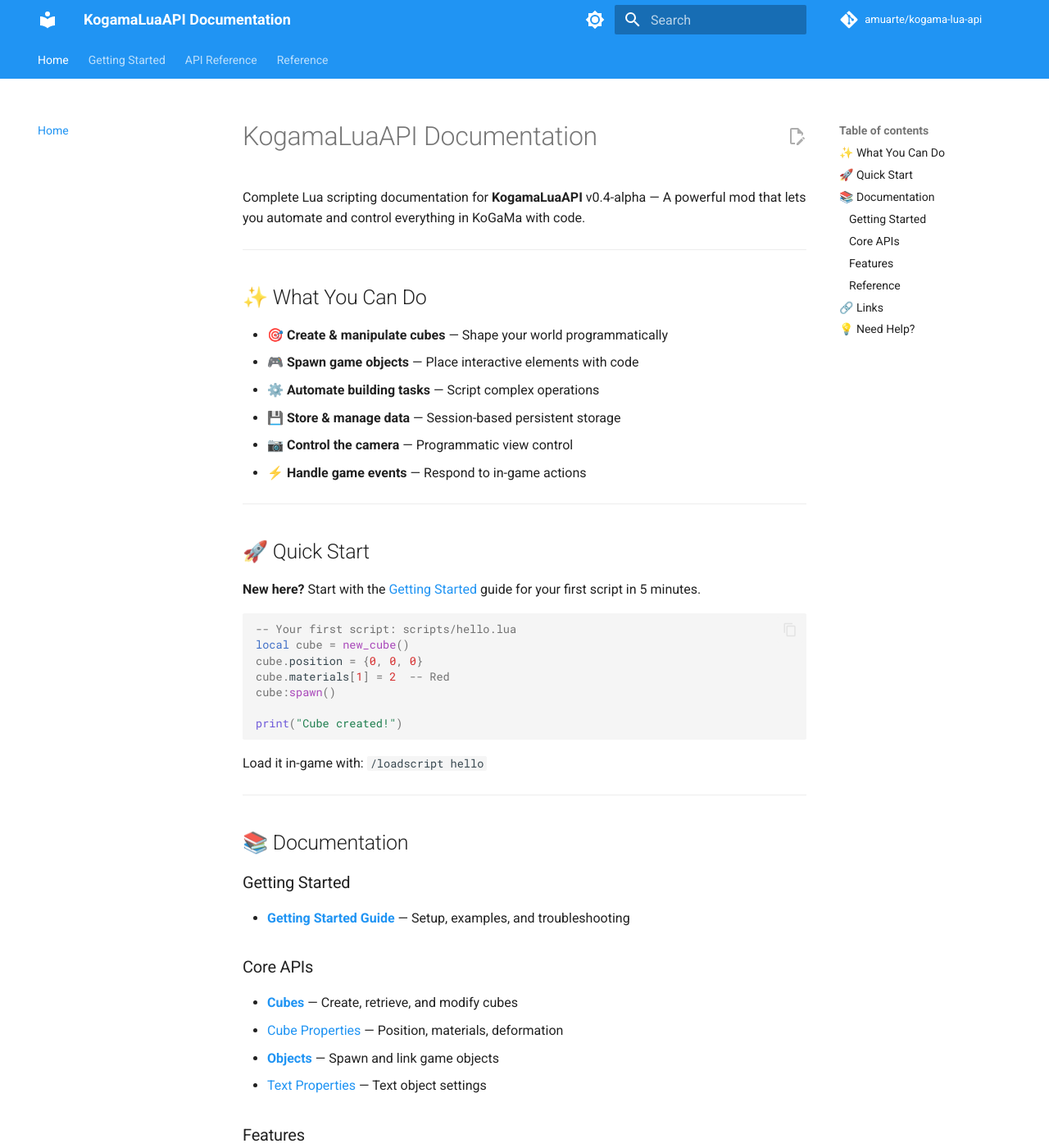
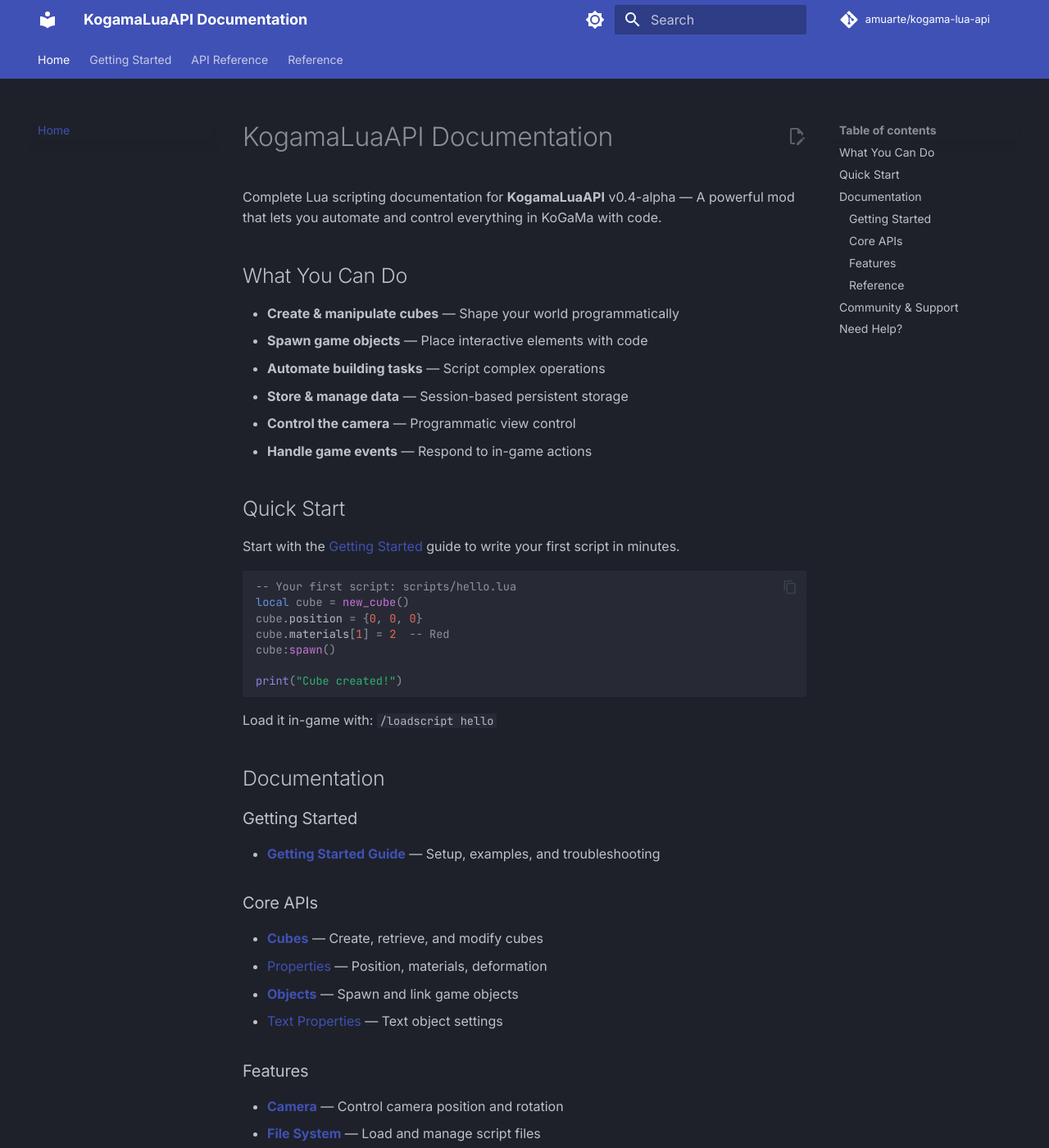
Before and after one commit to amuarte/kogama-lua-api, an MkDocs documentation site: the page built from docs/index.md, in a window 1280 px wide and 1400 px high. Shown: the whole window at 82% size. Built offline with MkDocs 1.6.1 and Material for MkDocs 9.7.7, drawn with Linux system fonts in a browser that asks for light colours; comment, search, counter and statistics services are not loaded; some of the changed text lies outside the part shown.

Commit message:
Modernize documentation with professional IDE-style theme
- Set dark theme as default with slate color scheme
- Changed fonts to Inter (text) and JetBrains Mono (code)
- Enhanced CSS with professional typography and spacing
- Improved code block styling with dark background
- Added table hover effects and better visual hierarchy
- Removed emojis from documentation for professional appearance
- Updated admonition styling with accent colors
- Improved responsive table design for all screen sizes

````diff
--- a/docs/index.md
+++ b/docs/index.md
@@ -2,22 +2,18 @@
 
 Complete Lua scripting documentation for **KogamaLuaAPI** v0.4-alpha — A powerful mod that lets you automate and control everything in KoGaMa with code.
 
----
+## What You Can Do
 
-## ✨ What You Can Do
+- **Create & manipulate cubes** — Shape your world programmatically
+- **Spawn game objects** — Place interactive elements with code
+- **Automate building tasks** — Script complex operations
+- **Store & manage data** — Session-based persistent storage
+- **Control the camera** — Programmatic view control
+- **Handle game events** — Respond to in-game actions
 
-- 🎯 **Create & manipulate cubes** — Shape your world programmatically
-- 🎮 **Spawn game objects** — Place interactive elements with code
-- ⚙️ **Automate building tasks** — Script complex operations
-- 💾 **Store & manage data** — Session-based persistent storage
-- 📷 **Control the camera** — Programmatic view control
-- ⚡ **Handle game events** — Respond to in-game actions
+## Quick Start
 
----
-
-## 🚀 Quick Start
-
-**New here?** Start with the [Getting Started](getting-started.md) guide for your first script in 5 minutes.
+Start with the [Getting Started](getting-started.md) guide to write your first script in minutes.
 
 ```lua
 -- Your first script: scripts/hello.lua
@@ -31,42 +27,40 @@ print("Cube created!")
 
 Load it in-game with: `/loadscript hello`
 
----
-
-## 📚 Documentation
+## Documentation
 
 ### Getting Started
+
 - **[Getting Started Guide](getting-started.md)** — Setup, examples, and troubleshooting
 
 ### Core APIs
+
 - **[Cubes](api-reference/cubes/index.md)** — Create, retrieve, and modify cubes
-  - [Cube Properties](api-reference/cubes/properties.md) — Position, materials, deformation
+  - [Properties](api-reference/cubes/properties.md) — Position, materials, deformation
 - **[Objects](api-reference/objects/index.md)** — Spawn and link game objects
   - [Text Properties](api-reference/objects/properties/text.md) — Text object settings
 
 ### Features
+
 - **[Camera](api-reference/camera.md)** — Control camera position and rotation
 - **[File System](api-reference/filesystem.md)** — Load and manage script files
 - **[Event Handlers](api-reference/events.md)** — Listen to game events
 - **[Session Storage](api-reference/storage.md)** — Persistent temporary data
 
 ### Reference
+
 - **[Materials Reference](reference/materials.md)** — All 70+ material IDs with previews
-- **[Object Types Reference](reference/object-types.md)** — 50+ spawnable objects with images
+- **[Object Types Reference](reference/object-types.md)** — 80+ spawnable objects with images
 
----
+## Community & Support
 
-## 🔗 Links
+- **[Discord Community](https://discord.gg/u6tKuP3k4M)** — Get help, share scripts, report bugs
+- **[GitHub Repository](https://github.com/amuarte/kogama-lua-api)** — Source code and releases
+- **[Latest Release](https://github.com/amuarte/kogama-lua-api/releases)** — Download the mod
 
-- 💬 **[Discord Community](https://discord.gg/u6tKuP3k4M)** — Get help, share scripts, report bugs
-- 🐙 **[GitHub Repository](https://github.com/amuarte/kogama-lua-api)** — Source code and releases
-- 📦 **[Latest Release](https://github.com/amuarte/kogama-lua-api/releases)** — Download the mod
+## Need Help?
 
----
-
-## 💡 Need Help?
-
-- 📖 Check the [Getting Started](getting-started.md) guide
-- 🔍 Use the search bar (top-right)
-- 💬 Ask on [Discord](https://discord.gg/u6tKuP3k4M)
-- 🐛 Report issues on [GitHub](https://github.com/amuarte/kogama-lua-api/issues)
+- Check the [Getting Started](getting-started.md) guide
+- Use the search bar (top-right)
+- Ask on [Discord](https://discord.gg/u6tKuP3k4M)
+- Report issues on [GitHub](https://github.com/amuarte/kogama-lua-api/issues)
--- a/mkdocs.yml
+++ b/mkdocs.yml
@@ -8,21 +8,21 @@ edit_uri: edit/main/docs/
 theme:
   name: material
   palette:
+    - scheme: slate
+      primary: slate
+      accent: blue
+      toggle:
+        icon: material/brightness-7
+        name: Switch to light mode
     - scheme: default
       primary: blue
       accent: indigo
       toggle:
-        icon: material/brightness-7
+        icon: material/brightness-4
         name: Switch to dark mode
-    - scheme: slate
-      primary: indigo
-      accent: blue
-      toggle:
-        icon: material/brightness-4
-        name: Switch to light mode
   font:
-    text: Roboto
-    code: Roboto Mono
+    text: Inter
+    code: JetBrains Mono
   features:
     - navigation.instant
     - navigation.tracking
````
Also changed, not shown: docs/getting-started.md (+22 -31 lines), docs/overrides/assets/stylesheets/extra.css (+149 -32 lines), docs/reference/materials.md (+2 -2 lines), docs/reference/object-types.md (+2 -2 lines).
